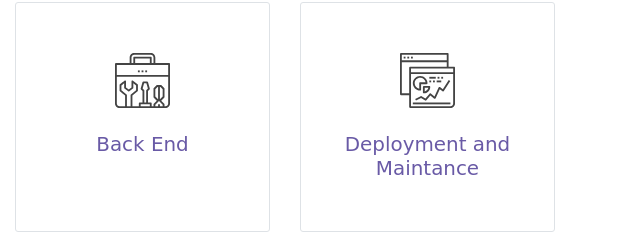
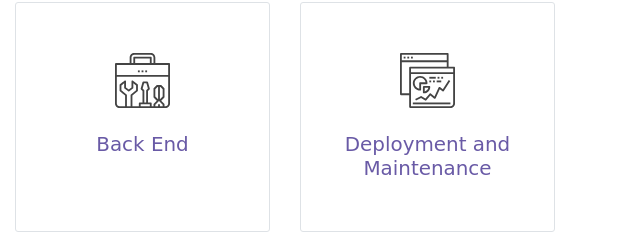
Before and after one commit to Ravi10000/portfolio-2.0, a website: page public_html/index.html in a window 1280 px wide. Shown: the part 1415-1655 px from the top of the page, 640-1280 px from the left. Drawn offline with nearby package versions, Linux system fonts and the light colour scheme; a web font is replaced by a local one.

Commit message:
fix maintenance spelling

```diff
--- a/public_html/index.html
+++ b/public_html/index.html
@@ -127,7 +127,7 @@
                     <div class="service-card">
                         <div class="body">
                             <img src="assets/imgs/analytics.svg" alt="Download free bootstrap 4 landing page, free boootstrap 4 templates, Download free bootstrap 4.1 landing page, free boootstrap 4.1.1 templates, meyawo Landing page" class="icon">
-                            <h6 class="title">Deployment and Maintance</h6>
+                            <h6 class="title">Deployment and Maintenance</h6>
                             <p class="subtitle">hosting, domain what's that? you don't need to worry about that either.</p>
                         </div>
                     </div>
```
